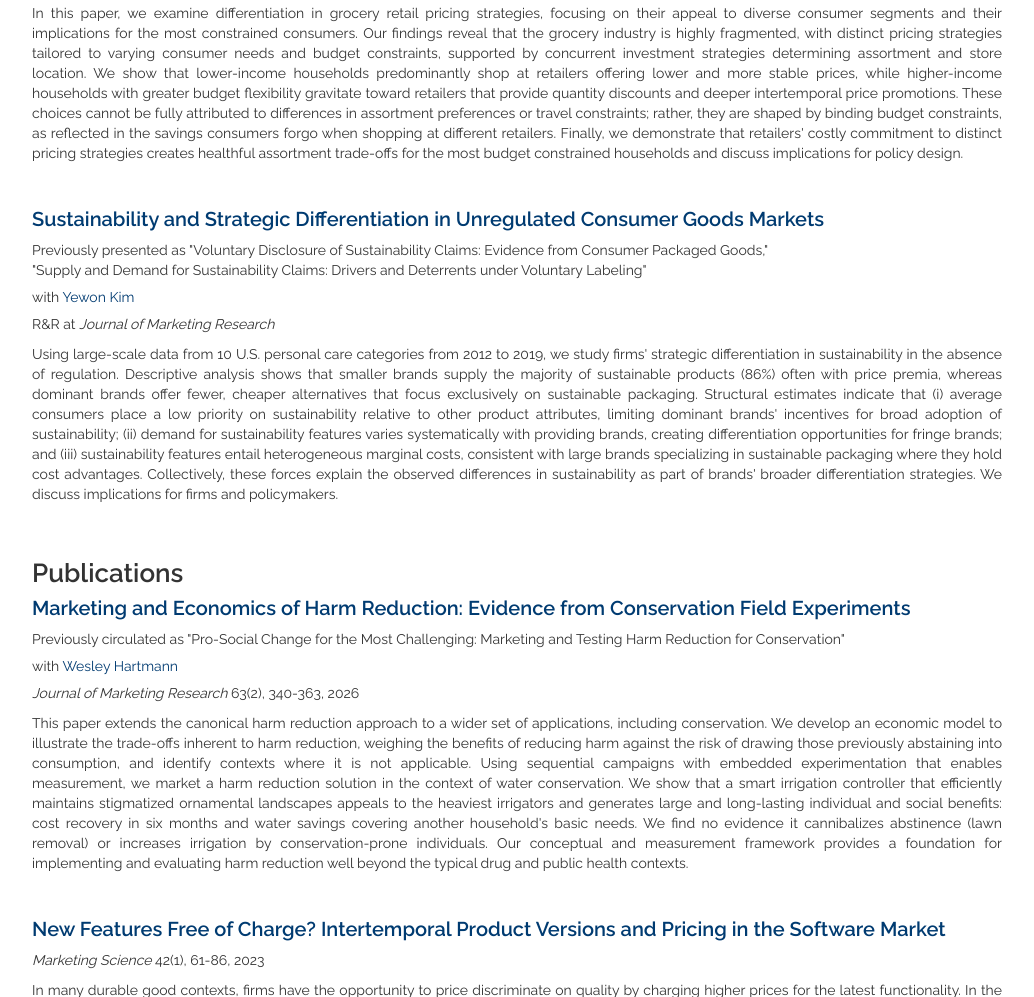
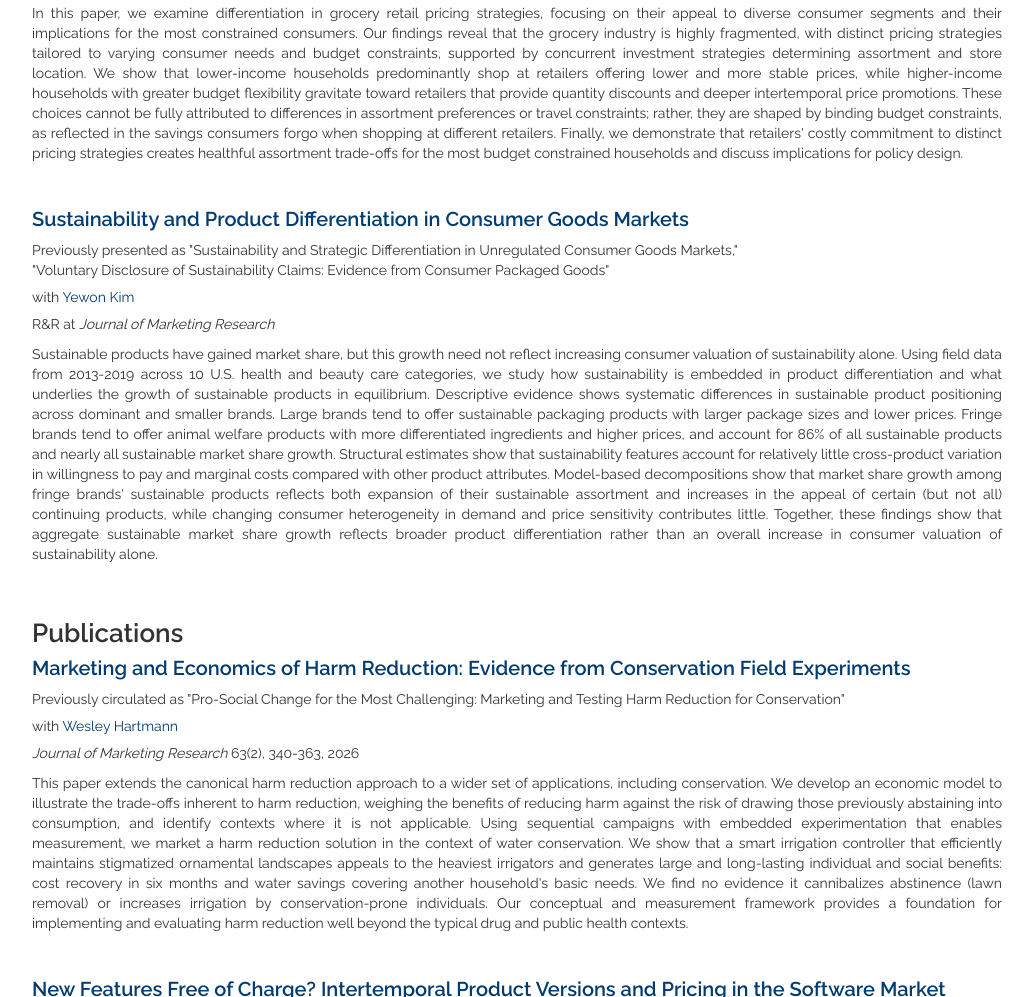
Before and after one commit to kristinabrecko/kristinabrecko.github.io, a plain HTML site: page index.html in a window 1280 px wide. Shown: the part 742-1739 px from the top of the page, without its empty margins (123-1157 px from the left). Drawn offline with Linux system fonts and the light colour scheme.

Commit message:
Updated paper

```diff
--- a/index.html
+++ b/index.html
@@ -70,14 +70,14 @@
 
 				<div class="working-paper">
 					<ul>
-    					<li> <h4 class="paper-link"><a  class="pdf" target="_blank" href="https://papers.ssrn.com/sol3/papers.cfm?abstract_id=4952578">Sustainability and Strategic Differentiation in Unregulated Consumer Goods Markets</a></h4> </li>
-    					<li class="co-authors">Previously presented as "Voluntary Disclosure of Sustainability Claims: Evidence from Consumer Packaged Goods,"<br>"Supply and Demand for Sustainability Claims: Drivers and Deterrents under Voluntary Labeling" </li>
+    					<li> <h4 class="paper-link"><a  class="pdf" target="_blank" href="https://papers.ssrn.com/sol3/papers.cfm?abstract_id=4952578">Sustainability and Product Differentiation in Consumer Goods Markets</a></h4> </li>
+    					<li class="co-authors">Previously presented as "Sustainability and Strategic Differentiation in Unregulated Consumer Goods Markets,"<br>"Voluntary Disclosure of Sustainability Claims: Evidence from Consumer Packaged Goods" </li>
     					<li class="co-authors">with <a target="_blank" href="https://sites.google.com/view/yewonkim/home">Yewon Kim</a></li>
     					<li class="co-authors">R&R at <em>Journal of Marketing Research</em></li>
 					</ul>
 
 					<p class ="abstract">
-						Using large-scale data from 10 U.S. personal care categories from 2012 to 2019, we study firms' strategic differentiation in sustainability in the absence of regulation. Descriptive analysis shows that smaller brands supply the majority of sustainable products (86%) often with price premia, whereas dominant brands offer fewer, cheaper alternatives that focus exclusively on sustainable packaging. Structural estimates indicate that (i) average consumers place a low priority on sustainability relative to other product attributes, limiting dominant brands' incentives for broad adoption of sustainability; (ii) demand for sustainability features varies systematically with providing brands, creating differentiation opportunities for fringe brands; and (iii) sustainability features entail heterogeneous marginal costs, consistent with large brands specializing in sustainable packaging where they hold cost advantages. Collectively, these forces explain the observed differences in sustainability as part of brands' broader differentiation strategies. We discuss implications for firms and policymakers.
+						Sustainable products have gained market share, but this growth need not reflect increasing consumer valuation of sustainability alone. Using field data from 2013-2019 across 10 U.S. health and beauty care categories, we study how sustainability is embedded in product differentiation and what underlies the growth of sustainable products in equilibrium. Descriptive evidence shows systematic differences in sustainable product positioning across dominant and smaller brands. Large brands tend to offer sustainable packaging products with larger package sizes and lower prices. Fringe brands tend to offer animal welfare products with more differentiated ingredients and higher prices, and account for 86% of all sustainable products and nearly all sustainable market share growth. Structural estimates show that sustainability features account for relatively little cross-product variation in willingness to pay and marginal costs compared with other product attributes. Model-based decompositions show that market share growth among fringe brands' sustainable products reflects both expansion of their sustainable assortment and increases in the appeal of certain (but not all) continuing products, while changing consumer heterogeneity in demand and price sensitivity contributes little. Together, these findings show that aggregate sustainable market share growth reflects broader product differentiation rather than an overall increase in consumer valuation of sustainability alone.
 					</p>
 				</div>
 
```
Also changed, not shown: 1 other file.
